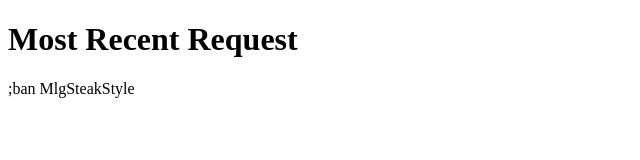
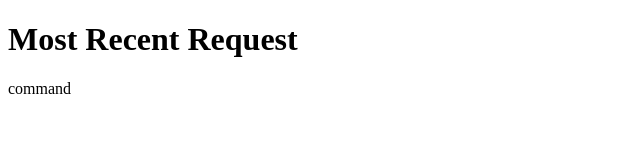
Before and after one commit to Zyonu/Zyonu.github.io, a plain HTML site: page index.html in a window 1280 px wide. Shown: the full height of the page, 0-640 px from the left. Drawn offline with Linux system fonts and the light colour scheme.

Commit message:
Update index.html

```diff
--- a/index.html
+++ b/index.html
@@ -7,7 +7,7 @@
 		<div class="container">
     		<div class="blurb">
         		<h1>Most Recent Request</h1>
-				<p>;ban MlgSteakStyle</p>
+				<p>command</p>
     		</div><!-- /.blurb -->
 		</div><!-- /.container -->
 	</body>
```
